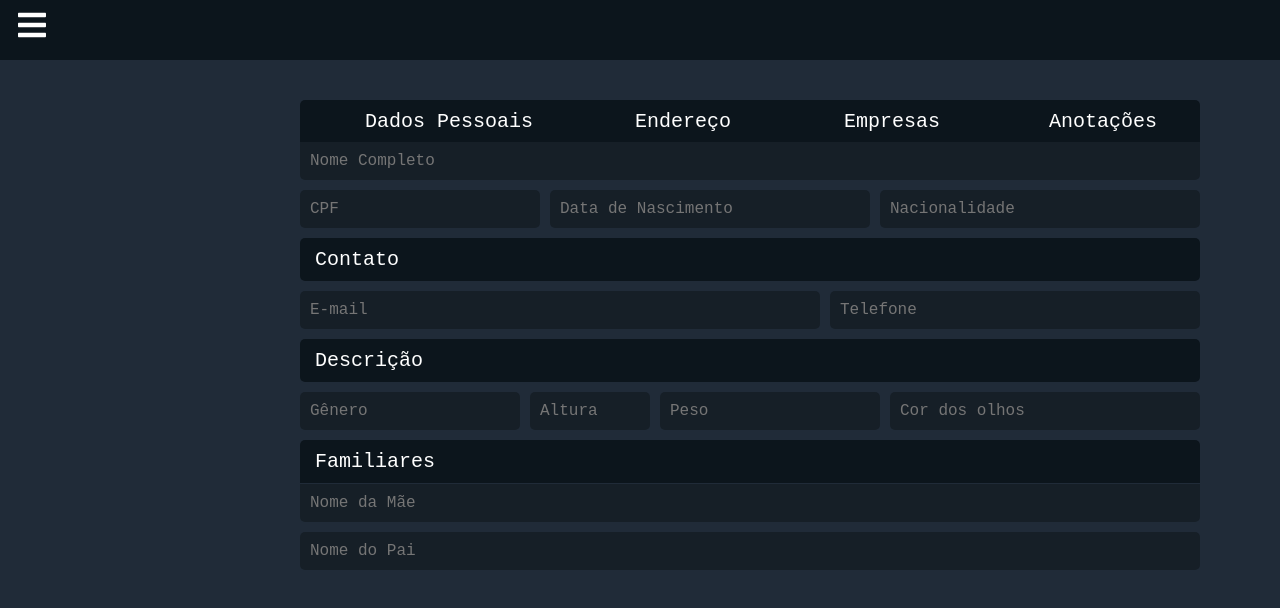
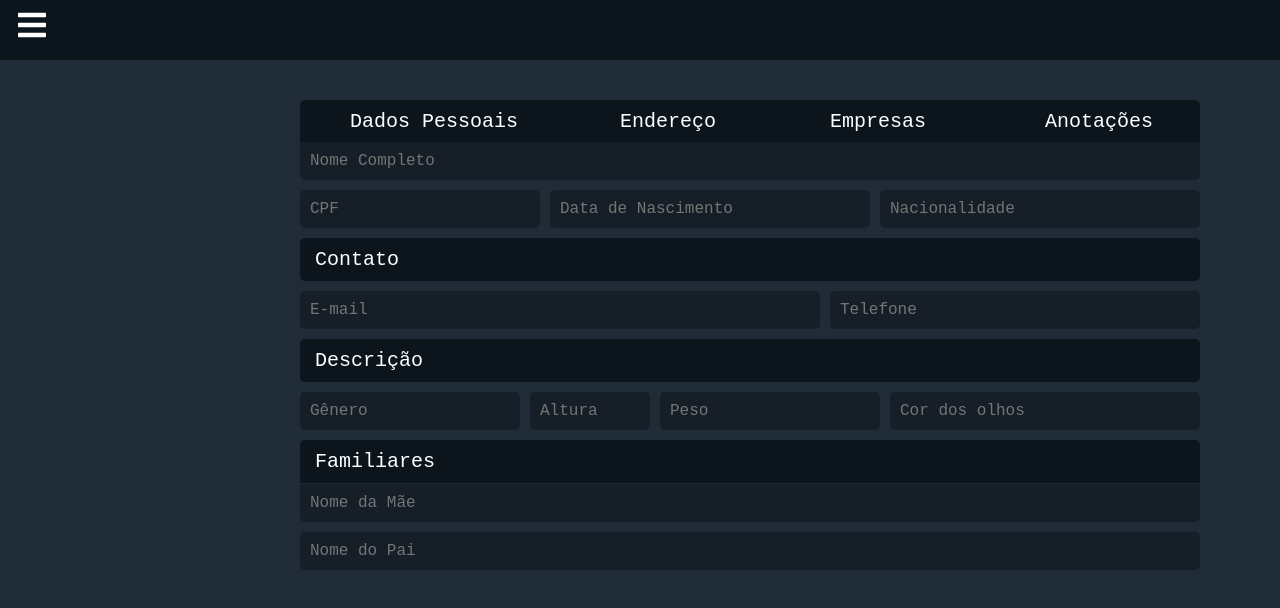
Before and after one commit to Igor-Cavalera/whoAreYou, a React (Create React App) app: page /Forms in a window 1280 px wide. Shown: the top 608 px of the page. Built offline with nearby package versions, Linux system fonts and the light colour scheme; no server answers.

Commit message:
ajustando-abas

```diff
--- a/src/index.css
+++ b/src/index.css
@@ -73,7 +73,7 @@ label {
   all: unset;
   width: 200px;
   border-radius: 5px 0 0 0;
-  padding: 10px 20px 10px 65px;
+  padding: 10px 20px 10px 50px;
   color: #ffffff;
   font-size: 20px;
 }
@@ -86,18 +86,19 @@ label {
   font-size: 20px;
 }
 
-.aba-notas {
+.aba-empresas {
   all: unset;
   width: 150px;
-  padding: 10px 0 10px 45px;
+  padding: 10px 10px 10px 60px;
   color: #ffffff;
   font-size: 20px;
 }
 
-.aba-empresas {
+.aba-notas {
   all: unset;
   width: 150px;
-  padding: 10px 10px 10px 59px;
+  border-radius: 0 5px 0 0;
+  padding: 10px 5px 10px 55px;
   color: #ffffff;
   font-size: 20px;
 }
```
